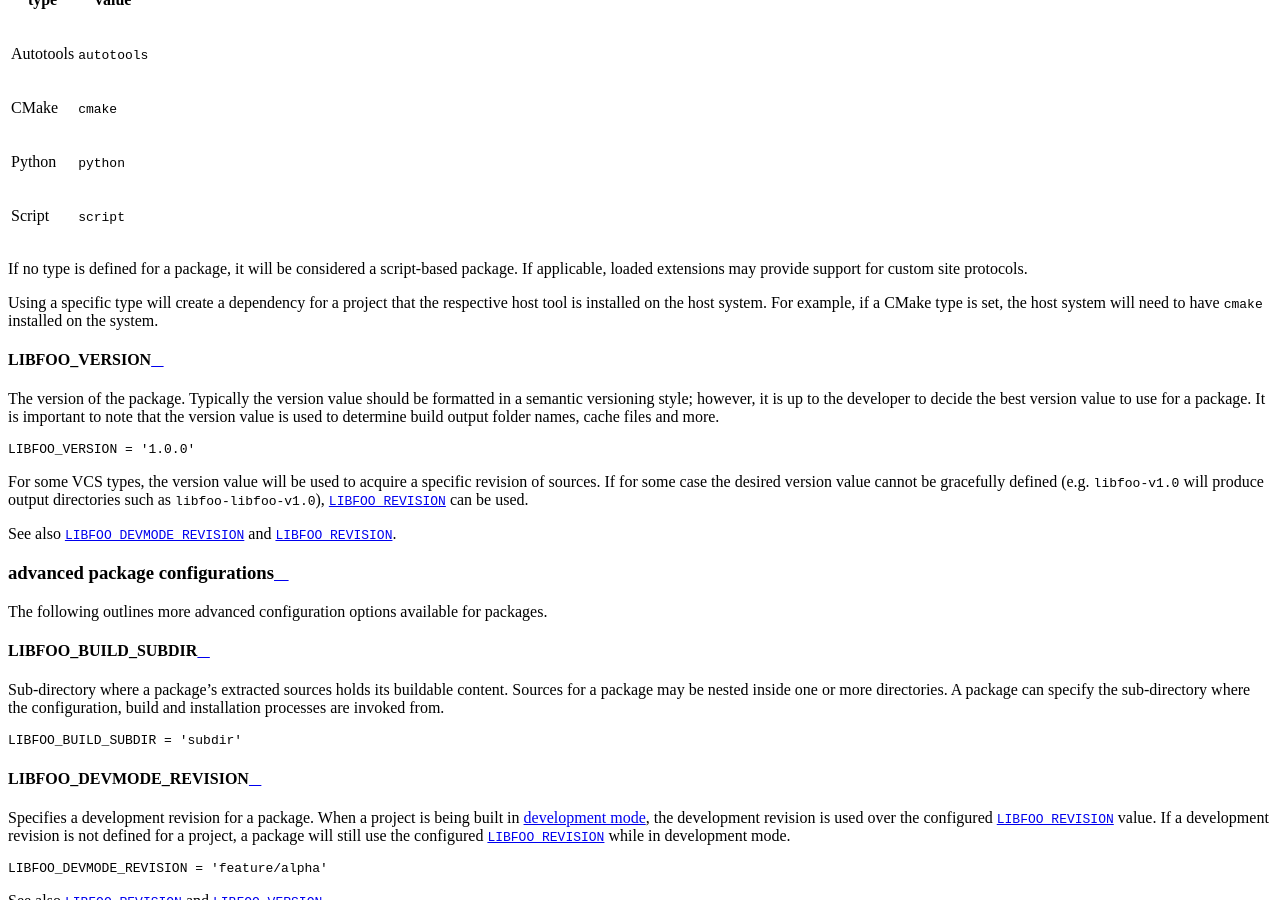
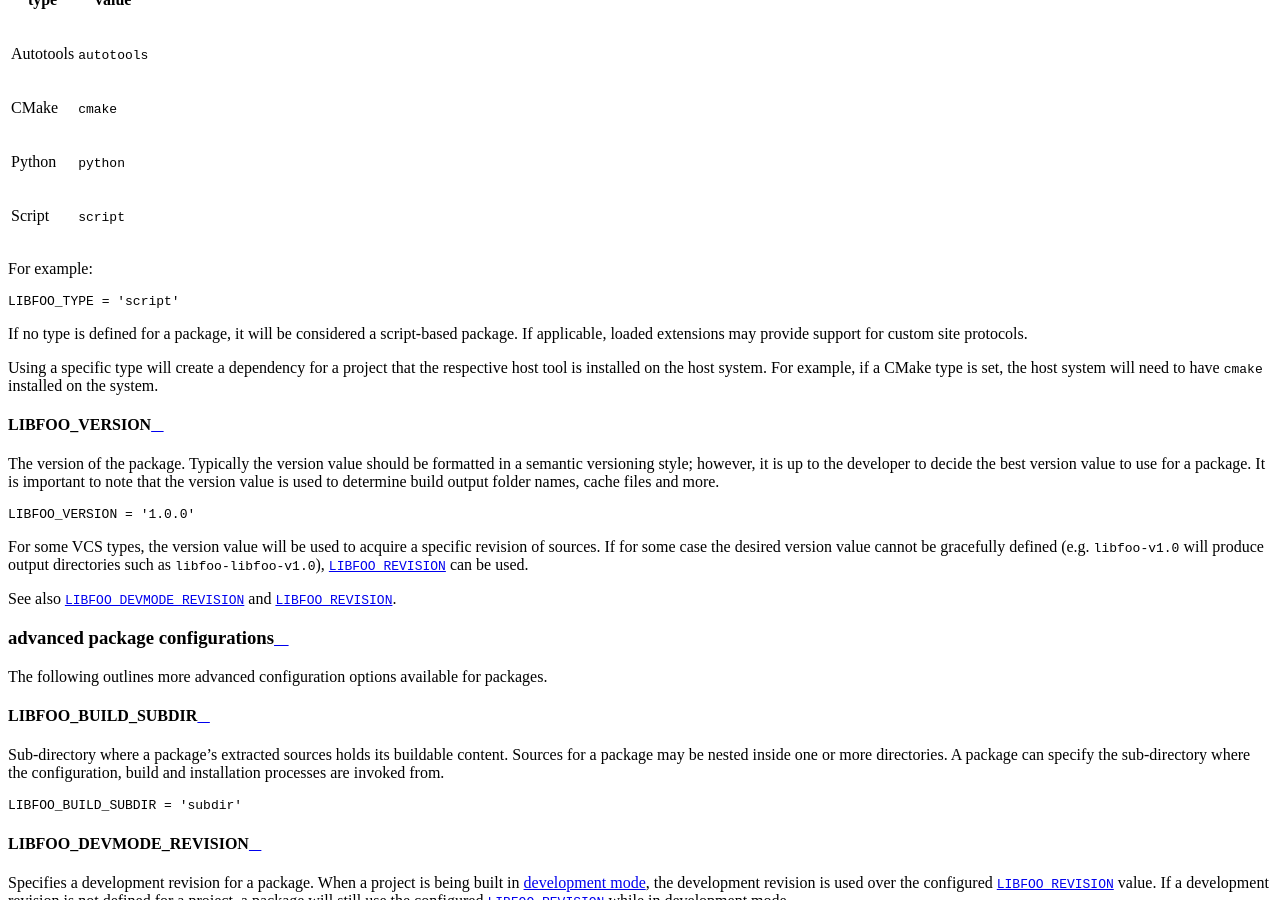
Before and after one commit to releng-tool/releng-tool, a Sphinx documentation site: the page built from Documentation/developer-guide.rst, in a window 1280 px wide and 900 px high, scrolled down 13225 px. Built offline with Sphinx 7.4.7 and the Read the Docs theme 2.0.0, drawn with Linux system fonts in a browser that asks for light colours.

Commit message:
Documentation: provide explicit example for package type
The package configuration `LIBFOO_TYPE` section does not provide an
explicit example for developers; correcting.

Signed-off-by: James Knight <james.d.knight@live.com>

```diff
--- a/Documentation/developer-guide.rst
+++ b/Documentation/developer-guide.rst
@@ -949,6 +949,12 @@ Python    ``python``
 Script    ``script``
 ========= ===
 
+For example:
+
+.. code-block:: python
+
+   LIBFOO_TYPE = 'script'
+
 If no type is defined for a package, it will be considered a script-based
 package. If applicable, loaded extensions may provide support for custom site
 protocols.
```
